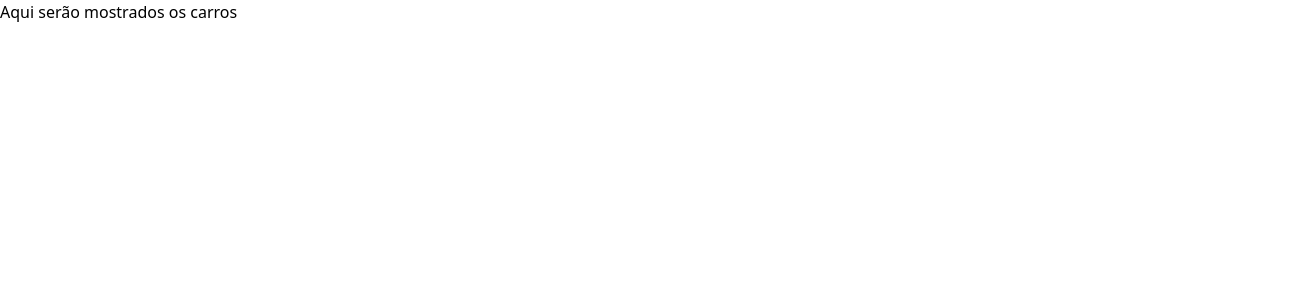
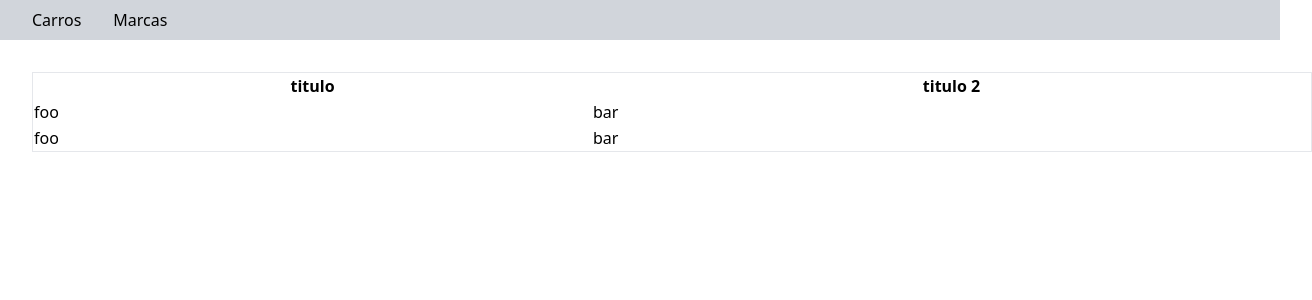
Before and after one commit to Lima2006/car-management-app, a Next.js app: page /carros in a window 1280 px wide. Shown: the top 300 px of the page, 1312 px wide, since content can reach past the window. Built offline with nearby package versions, Linux system fonts and the light colour scheme.

Commit message:
cars page renders cars component

```diff
--- /dev/null
+++ b/src/components/screens/Cars.tsx
@@ -0,0 +1,23 @@
+import Table from "../atoms/table";
+import Webpage from "../atoms/webpage";
+import Navbar from "../molecules/navbar";
+
+const Cars: React.FC = () => {
+  return (
+    <Webpage title="Carros">
+      <Navbar />
+      <Table className="m-8 border" headers={["titulo", "titulo 2"]}>
+        <tr>
+          <td>foo</td>
+          <td>bar</td>
+        </tr>
+        <tr>
+          <td>foo</td>
+          <td>bar</td>
+        </tr>
+      </Table>
+    </Webpage>
+  );
+};
+
+export default Cars;
--- a/src/pages/carros/index.tsx
+++ b/src/pages/carros/index.tsx
@@ -1,5 +1,7 @@
+import Cars from "../../components/screens/Cars";
+
 const CarsPage = () => {
-  return <div>Aqui serão mostrados os carros</div>;
+  return <Cars />
 };
 
 export default CarsPage;
```
